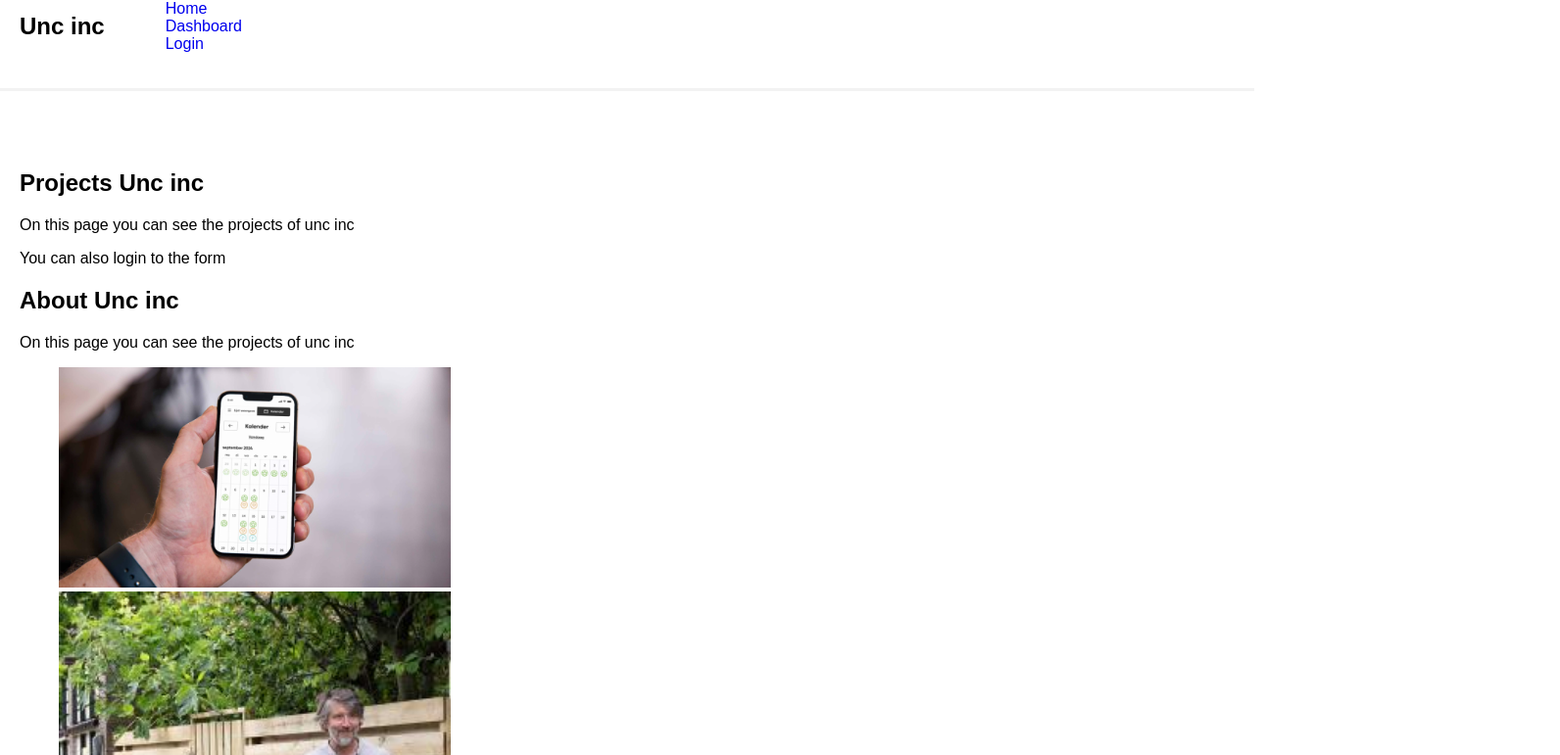
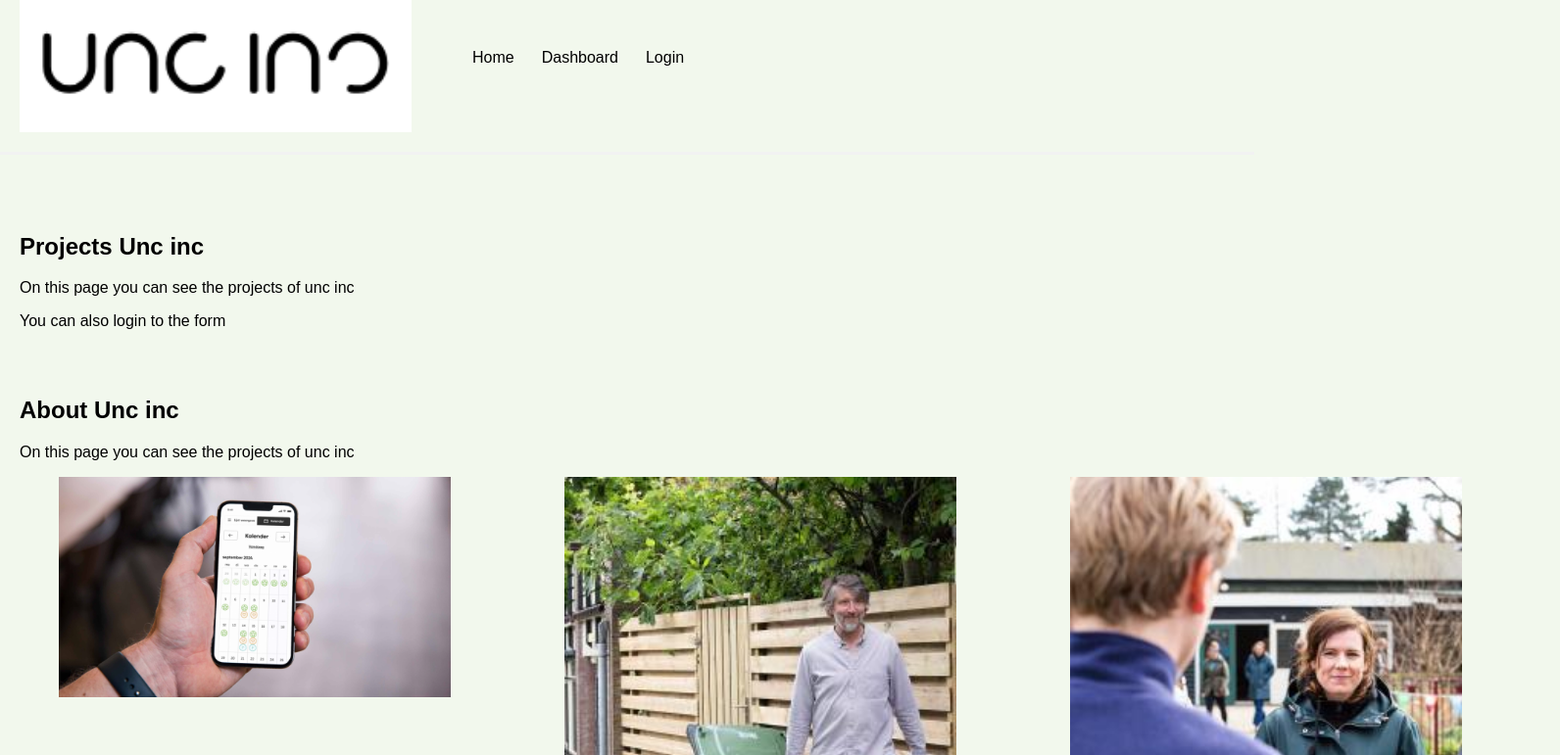
Before and after one commit to yujing-student/React-unc-inc, a React (Create React App) app in the folder my-app/: page / in a window 1280 px wide. Shown: the part 36-807 px from the top of the page at 98% size, 1592 px wide, since content can reach past the window. Built offline with nearby package versions, Linux system fonts and the light colour scheme.

Commit message:
I added styling to the homepage

```diff
--- a/my-app/src/Home.js
+++ b/my-app/src/Home.js
@@ -17,10 +17,10 @@ const Home = () => {
             <p>You can also login to the form </p>
             </section>
 
-            <section>
+            <section className="about">
                 <h2>About Unc inc</h2>
                 <p>On this page you can see the projects of unc inc</p>
-                <ul>
+                <ul className="imagesStyling">
                     <li>
 
                         <img src={Project} alt="project of unc inc" />
--- a/my-app/src/Navbar.js
+++ b/my-app/src/Navbar.js
@@ -1,10 +1,12 @@
+import logo from './logo-unc-inc.png';
+
 const Navbar = () => {
     return (
 
 
         <nav className="navbar">
-    <h1>Unc inc</h1>
-    <ul>
+            <img src={logo} alt="project of unc inc"/>
+            <ul className="ListItems">
                 <li>
                     <a className="test" href="/">Home</a>
                 </li>
--- a/my-app/src/index.css
+++ b/my-app/src/index.css
@@ -1,6 +1,8 @@
 body {
   margin: 0;
   font-family:Arial, Helvetica, sans-serif;
+
+  background: #f2f8edFF;
 }
 
 li{
@@ -16,6 +18,7 @@ li{
   margin: 0 auto;
   border-bottom: 3px solid #f2f2f2;
 }
+
 .navbar h1 {
   color: black;
 }
@@ -27,9 +30,17 @@ li{
   text-decoration: none;
   padding: 6px;
 }
+a{
+  color: black;
+}
 
+.ListItems li:hover {
+  text-decoration: underline black solid;
+}
 .test {
-  text-decoration: underline black;
+  display: flex;
+  gap: 1rem;
+
 }
 
 /*content with the home*/
@@ -37,7 +48,14 @@ li{
   margin: 40px auto;
   padding: 20px;
 }
+.home{
+  display: flex;
+  flex-direction: column;
+  row-gap: 2rem;
 
+}
+.about{
+}
 
 @media (max-width:  500px) {
   img{
@@ -52,4 +70,25 @@ li{
     width: 400px;
 
   }
+  .ListItems{
+    display: flex;
+    flex-direction: row;
+  }
+  .imagesStyling{
+    display: grid;
+    grid-template-columns: 500px 500px;
+    gap: 1rem;
+  }
+
+
 }
+
+
+
+@media (min-width:  1200px) {
+  .imagesStyling{
+    display: grid;
+    grid-template-columns: 500px 500px 500px;
+  }
+
+}
```
Also changed, not shown: my-app/src/logo-unc-inc.png (added). Lines whose indentation alone changed are shown as unchanged.
